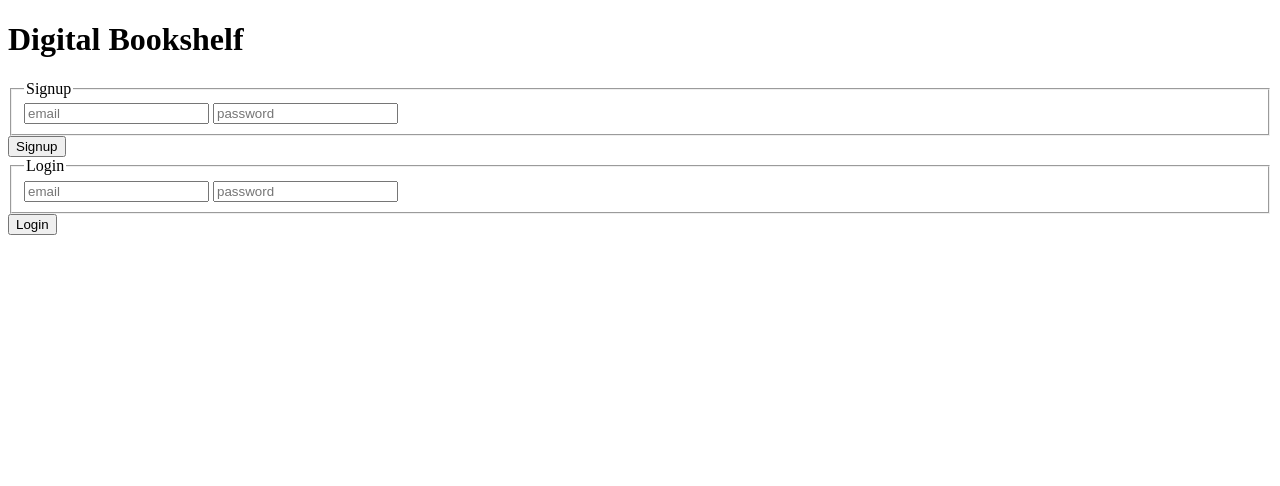
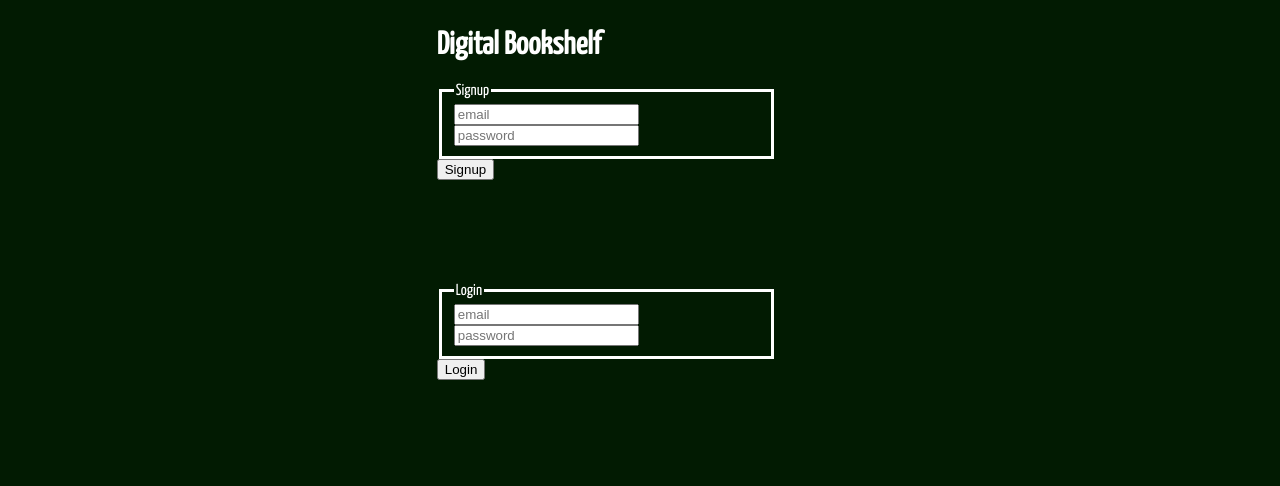
Before and after one commit to branch-dressing/full-back-end, a website with bundled scripts: page public/index.html in a window 1280 px wide. Built offline with nearby package versions, Linux system fonts and the light colour scheme; files whose address does not match are found by name.

Commit message:
working on css

```diff
--- /dev/null
+++ b/public/common/common.css
@@ -0,0 +1,3 @@
+header {
+  width: 100%;
+}
--- a/public/home/App.js
+++ b/public/home/App.js
@@ -16,7 +16,6 @@ class App extends Component {
     const header = new Header();
     el.prepend(header.renderDOM());
 
-    //Would love for these options to be toggled:
     const signup = new Signup();
     el.appendChild(signup.renderDOM());
 
--- a/public/home/Login.js
+++ b/public/home/Login.js
@@ -34,14 +34,14 @@ class Login extends Component {
 
   renderHTML() {
     return /*html*/`
-      <div>
+      <div id="main">
         <form>
           <fieldset>
             <legend>Login</legend>
             <input name="email" type="text" placeholder="email">
             <input name="password" type="password" placeholder="password">
-          </fieldset>
-          <button>Login</button>
+            </fieldset>
+            <button>Login</button>
         </form>
       </div>
     `;
--- /dev/null
+++ b/public/home/index.css
@@ -0,0 +1,20 @@
+body {
+  background-color: #021b02;
+  font-family: 'Yanone Kaffeesatz';
+  color: white;
+  display: flex;
+  justify-content: center;
+}
+
+#main {
+}
+
+form {
+  min-width: 400px;
+  min-height: 200px;
+}
+
+fieldset {
+  width: 75%;
+  border: solid 3px white;
+}
--- a/public/index.html
+++ b/public/index.html
@@ -4,6 +4,11 @@
   <meta charset="UTF-8">
   <meta name="viewport" content="width=device-width, initial-scale=1.0">
   <meta http-equiv="X-UA-Compatible" content="ie=edge">
+  <link rel="stylesheet" href="./home/index.css">
+  <link rel="stylesheet" href="./common/common.css">
+  <style>
+    @import url('https://fonts.googleapis.com/css?family=Yanone+Kaffeesatz&display=swap');
+  </style>
   <title>Digital Bookshelf</title>
 </head>
 <body>
--- a/public/my-shelves/AddBook.js
+++ b/public/my-shelves/AddBook.js
@@ -11,7 +11,7 @@ class AddBook extends Component {
   renderHTML() {
     return /*html*/`
     <div id="add-book">
-      <p>➕</p>
+      <img src="./assets/add-book.png">
     </div>
     `;
   }
--- a/public/my-shelves/my-shelves.css
+++ b/public/my-shelves/my-shelves.css
@@ -1,16 +1,41 @@
+body {
+  background-color: #021b02;
+  font-family: 'Yanone Kaffeesatz';
+  color: white;
+  display: flex;
+
+}
 .modal {
+  background-color: black;
   z-index: 5;
-  border: solid 2px black;
+  border: solid 2px white;
   position: absolute;
   top: 50%;
   left: 50%;
   transform: translate(-50%, -50%);
-  border-radius: 10px;
+  border-radius: 20px;
   padding: 1rem 1.5rem;
   width: 24rem;
   text-align: center;
 }
 
-h1 {
-  color: red;
+#add-book img {
+  width: 75px;
 }
+
+.single-book {
+  transform: rotate(90deg);
+  border: solid 1px black;
+  border-radius: 3px;
+  background-color: brown;
+  padding: 0;
+  display: inline-grid;
+  margin: 0;
+  width: 100px;
+  height: 20px;
+}
+
+.title {
+  padding: 5px;
+  margin: 0;
+}
```
Also changed, not shown: public/my-shelves.html (+4 -0 lines), public/my-shelves/BookItem.js (+4 -4 lines), public/assets/add-book.png (added), public/assets/banner.jpg (added), 1 other file.
